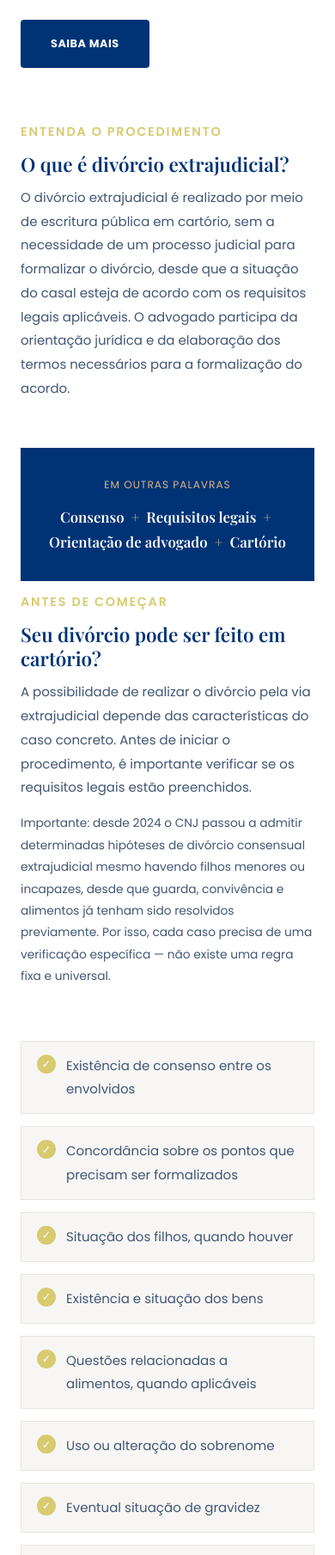
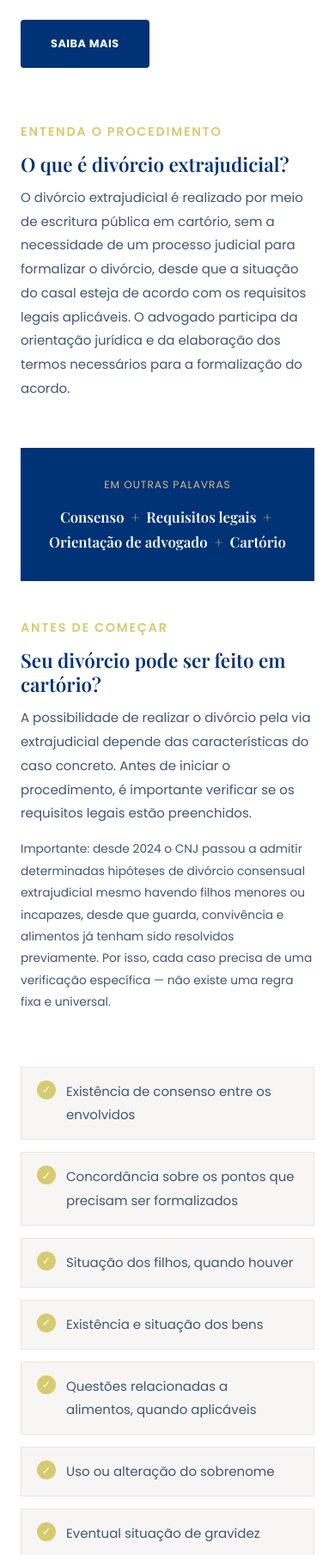
Before and after one commit to desenvolvimentoadvocacia/advocacia-elaine-cristina, a plain HTML site: page frontend/public/index.html in a window 390 px wide. Shown: the part 2281-4090 px from the top of the page at 86% size. Drawn offline with nearby package versions, Linux system fonts and the light colour scheme; no server answers; a web font is replaced by a local one.

Commit message:
fix: o-que-e->checklist 40px gap mobile (v27)

```diff
--- a/frontend/public/css/style.css
+++ b/frontend/public/css/style.css
@@ -417,10 +417,10 @@ footer.site-footer { background: var(--dc-navy-deep); color: #a8afc0; padding: 7
 .two-col { display: grid; gap: 32px; align-items: center; }
 
 @media (max-width: 767px) {
-  #checklist { padding-top: 5px; padding-bottom: 56px; }
+  #checklist { padding-top: 20px; padding-bottom: 56px; }
   #faq { padding-top: 56px; padding-bottom: 56px; }
   .badges-row { margin-top: 0; margin-bottom: 30px; }
   #sobre { padding-bottom: 30px; }
-  #o-que-e { padding-top: 30px; padding-bottom: 5px; }
+  #o-que-e { padding-top: 30px; padding-bottom: 20px; }
   #documentos { padding-top: 24px; }
 }
--- a/frontend/public/index.html
+++ b/frontend/public/index.html
@@ -8,7 +8,7 @@
 <link rel="preconnect" href="https://fonts.googleapis.com">
 <link rel="preconnect" href="https://fonts.gstatic.com" crossorigin>
 <link href="https://fonts.googleapis.com/css2?family=Playfair+Display:ital,wght@0,600;0,700;1,600;1,700&family=Poppins:wght@400;500;600;700&display=swap" rel="stylesheet">
-<link rel="stylesheet" href="css/style.css?v=20260825-26">
+<link rel="stylesheet" href="css/style.css?v=20260825-27">
 
 <!-- GA4 + Google Ads -->
 <script async src="https://www.googletagmanager.com/gtag/js?id=G-3LQWKST17H"></script>
```
